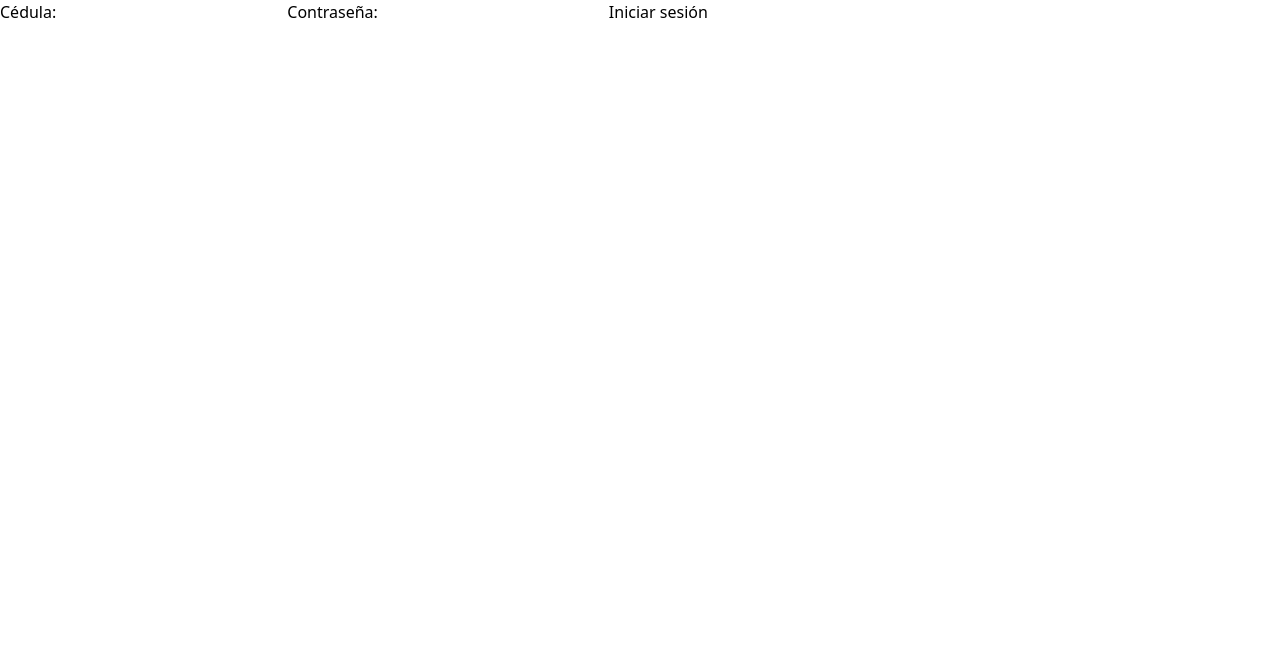
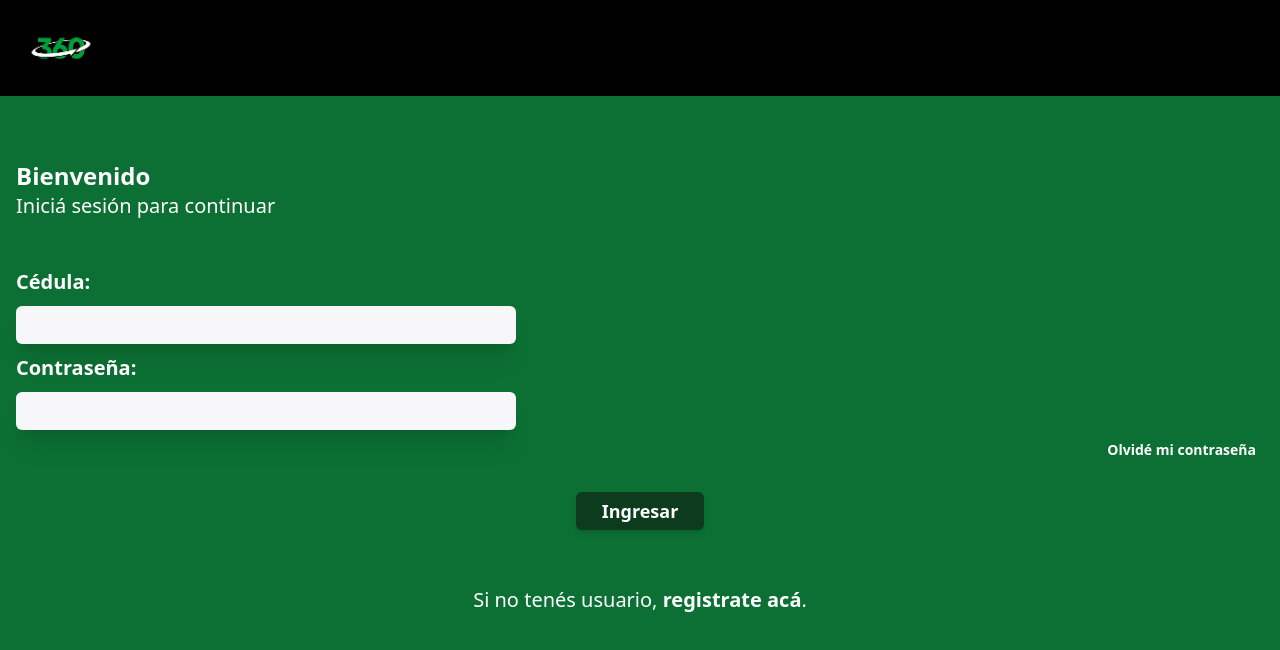
Before and after one commit to SantiagoAvigliano/Entrenamiento360, a React (Vite) app: page /login in a window 1280 px wide. Shown: the top 650 px of the page. Built offline with nearby package versions, Linux system fonts and the light colour scheme.

Commit message:
Login styles

```diff
--- a/src/App.jsx
+++ b/src/App.jsx
@@ -11,6 +11,7 @@ import Home from './pages/Home';
 import DataForm from './pages/DataForm';
 import Booking from './pages/Booking'
 import Login from './pages/Login';
+import Register from './pages/Register';
 
 function App() {
 
@@ -35,6 +36,10 @@ function App() {
             path='/login'
             element={<Login />}
             />
+            <Route
+            path='/register'
+            element={<Register />}
+            />
           </Routes>
 
       </BrowserRouter>
--- a/src/components/Nav.jsx
+++ b/src/components/Nav.jsx
@@ -42,7 +42,15 @@ const Nav = () => {
           <li className='py-4'>
             <a href="#" className='text-white hover:text-[#009e3a]'>
               <i className="ti ti-user pr-2"></i>
-              Inicio de sesión
+              Iniciar sesión
+            </a>
+          </li>
+        </Link>
+        <Link to={'/formulario'}>
+          <li className='py-4'>
+            <a href="#" className='text-white hover:text-[#009e3a]'>
+              <i className='ti ti-pencil pr-2'></i>
+              Ingresar datos
             </a>
           </li>
         </Link>
@@ -51,14 +59,6 @@ const Nav = () => {
             <a href="#" className='text-white hover:text-[#009e3a]'>
               <i className='ti ti-home pr-2'></i>
               Home
-            </a>
-          </li>
-        </Link>
-        <Link to={'/formulario'}>
-          <li className='py-4'>
-            <a href="#" className='text-white hover:text-[#009e3a]'>
-              <i className='ti ti-pencil pr-2'></i>
-              Registro
             </a>
           </li>
         </Link>
--- a/src/pages/DataForm.jsx
+++ b/src/pages/DataForm.jsx
@@ -108,7 +108,7 @@ const [comentarios, setComentarios] = useState('')
     return (
         <div>
             <Nav />
-            <div className='flex items-center pt-28 py-2 bg-[#21683c]'>
+            <div className='flex items-center pt-28 py-2 bg-[#0c7034]'>
                 <Link to={`/`}>
                     <i className='fa-solid flex text-white hover:text-[#104423] text-[35px] ti ti-arrow-left ml-4 mr-[10px]'></i>
                 </Link>
--- a/src/pages/Login.jsx
+++ b/src/pages/Login.jsx
@@ -1,5 +1,6 @@
 import { useState } from 'react';
-import { useNavigate } from 'react-router-dom';
+import { useNavigate, Link } from 'react-router-dom';
+import Nav from '../components/Nav';
 
 function Login() {
     const [cedula, setCedula] = useState('');
@@ -33,18 +34,48 @@ function Login() {
     }
 
     return (
-    <form onSubmit={handleLogin}>
+        <div>
+            <Nav />
+            <div className='bg-[#0c7034] h-screen flex flex-col justify-start text-white text-xl pt-40 px-4'>
+                <div className='pb-12'>
+                    <p className='text-2xl font-bold'>Bienvenido</p>
+                    <p>Iniciá sesión para continuar</p>
+                </div>
+                <form
+                    className='flex flex-col'
+                    onSubmit={handleLogin}>
                     {error && <p>{error}</p>}
-      <label>
+                    <label htmlFor='' className='font-bold '>
                         Cédula:
-        <input type="text" value={cedula} onChange={(e) => setCedula(e.target.value)} />
                     </label>
-      <label>
+                    <input
+                        className='text-black w-full md:w-[500px] pl-[20px] bg-[#f7f7f9] mt-[10px] mb-[10px] rounded-md py-[5px] shadow-xl hover:shadow-2xl'
+                        type="text" value={cedula} onChange={(e) => setCedula(e.target.value)} />
+                    <label className='font-bold '>
                         Contraseña:
-        <input type="password" value={password} onChange={(e) => setPassword(e.target.value)} />
                     </label>
-      <button type="submit">Iniciar sesión</button>
+                    <input
+                    className='text-black w-full md:w-[500px] pl-[20px] bg-[#f7f7f9] mt-[10px] mb-[10px] rounded-md py-[5px] shadow-xl hover:shadow-2xl'
+                    htmlFor='' type="password" value={password} onChange={(e) => setPassword(e.target.value)} />
+
+                    <div className='flex justify-end pr-2'>
+                        <p className='text-sm font-bold hover:underline decoration-1'>Olvidé mi contraseña</p>
+                    </div>
+
+                    <div className='flex justify-center pt-8'>
+                        <button className='bg-[#0d3b1e] w-32 font-bold hover:text-[#009e3a] hover:bg-[#104423] text-lg text-slate  rounded-md px-5 py-[5px] shadow-md hover:shadow-4xl'
+                        type="submit">
+                            Ingresar</button>
+                    </div>
                 </form>
+                <div className='pt-14 text-center'>
+                    <p>Si no tenés usuario, <Link to={'/register'}>
+                        <button className='font-bold hover:underline decoration-1'>registrate acá</button>
+                    </Link>.</p>
+
+                </div>
+            </div>
+        </div>
     );
 }
 
--- a/src/pages/Register.jsx
+++ b/src/pages/Register.jsx
@@ -1,9 +1,69 @@
-import React from 'react'
+import { useState } from 'react';
+import { useNavigate } from 'react-router-dom';
 
 const Register = () => {
+  const [cedula, setCedula] = useState('');
+  const [email, setEmail] = useState('');
+  const [password, setPassword] = useState('');
+  const [confirmPassword, setConfirmPassword] = useState('');
+  const [error, setError] = useState('');
+
+  const navigate = useNavigate();
+
+  const handleRegister = async (e) => {
+    e.preventDefault();
+
+    if (password !== confirmPassword) {
+      setError('Las contraseñas no coinciden');
+      return;
+    }
+
+    const response = await fetch('http://localhost:4000/register', {
+      method: 'POST',
+      headers: {
+        'Content-Type': 'application/json'
+      },
+      body: JSON.stringify({
+        cedula,
+        email,
+        password
+      })
+    });
+
+    const data = await response.json();
+
+    if (response.ok) {
+      // Si el registro es exitoso, puedes redirigir al usuario a la página de inicio de sesión
+      // Aquí utilizo un alert para mostrar un mensaje, pero puedes utilizar una notificación o cualquier otro componente para informar al usuario
+      alert('Registro exitoso. Ahora puedes iniciar sesión.');
+      navigate('/');
+    } else {
+      setError(data.error);
+    }
+  }
+
   return (
-    <div>Register</div>
-  )
+    <form onSubmit={handleRegister}>
+      {error && <p>{error}</p>}
+      <label>
+        Cedula:
+        <input type="text" value={cedula} onChange={(e) => setCedula(e.target.value)} />
+      </label>
+      <label>
+        Correo electrónico:
+        <input type="email" value={email} onChange={(e) => setEmail(e.target.value)} />
+      </label>
+      <label>
+        Contraseña:
+        <input type="password" value={password} onChange={(e) => setPassword(e.target.value)} />
+      </label>
+      <label>
+        Confirmar contraseña:
+        <input type="password" value={confirmPassword} onChange={(e) => setConfirmPassword(e.target.value)} />
+      </label>
+      <button type="submit">Registrarse</button>
+    </form>
+  );
 }
 
-export default Register
+export default Register;
```
Lines whose indentation alone changed are shown as unchanged.
